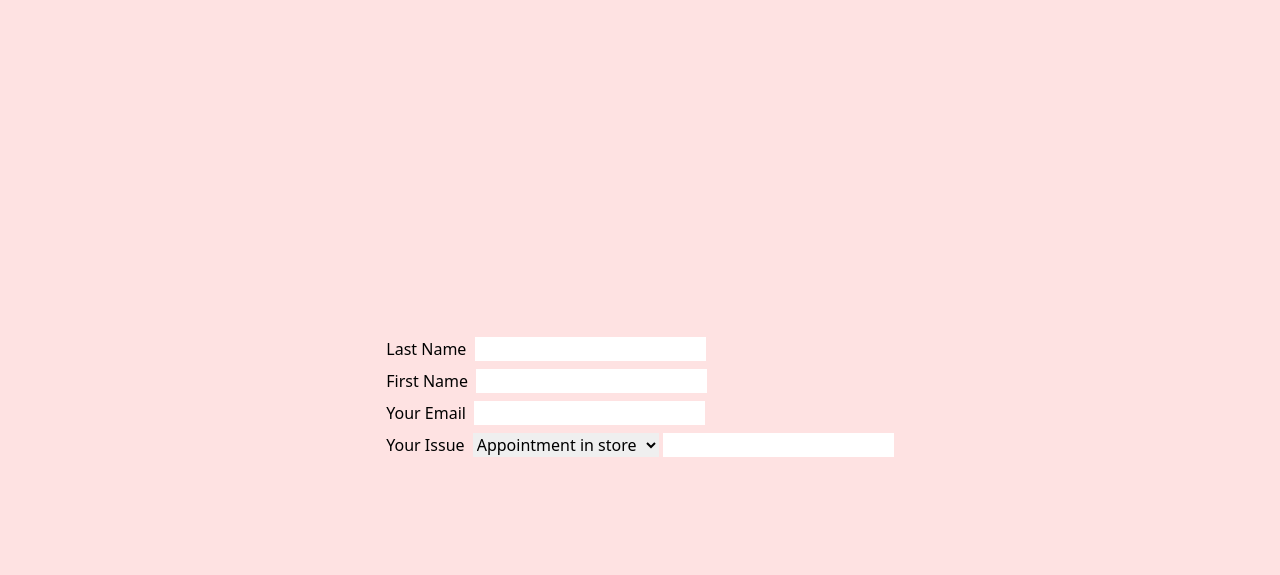
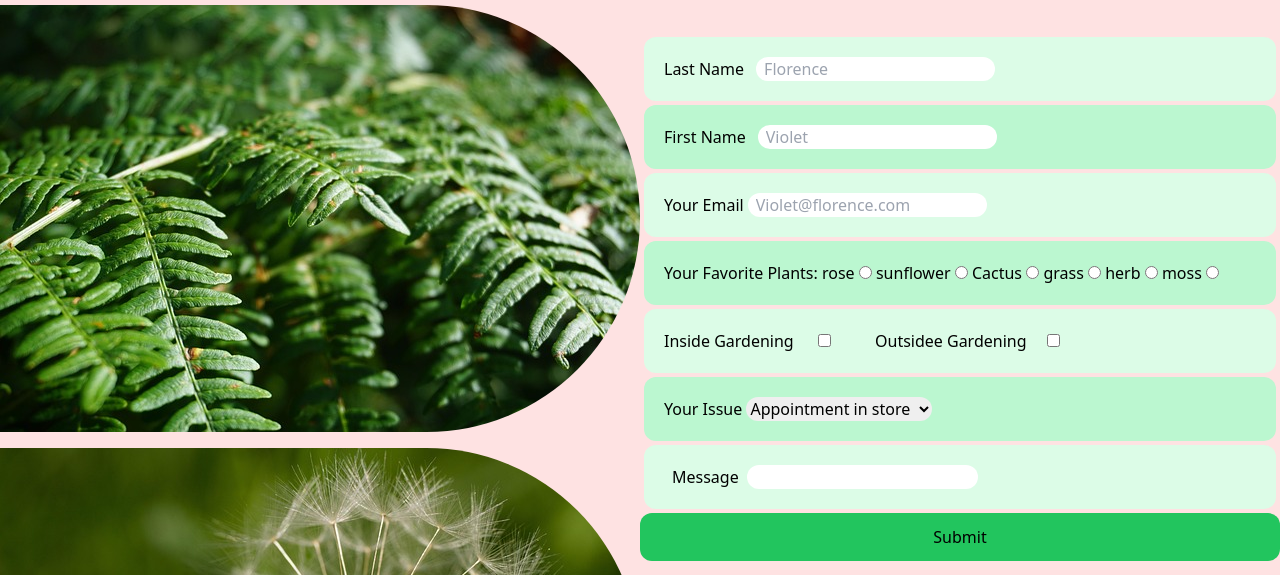
Before and after one commit to adrianny90/TailwindCss, a plain HTML site: page index.html in a window 1280 px wide. Shown: the part 2331-2906 px from the top of the page. Drawn offline with nearby package versions, Linux system fonts and the light colour scheme.

Commit message:
accaptable_vesion

```diff
--- a/index.html
+++ b/index.html
@@ -182,37 +182,67 @@
         </div>
       </section>
       <!-- Contact section -->
-      <section id="contact" class="h-screen flex items-center justify-center bg-red-100">
+      <section id="contact" class="h-max bg-red-100">
 
-        <form action="" class= "">
-          <div class=" flex-row">
-          <div><label for="t1" >Last Name</label>
-             <input type="text"hover: id="t1" class=" m-1 hover: ">
+        <!--here Damian begins to work-->
+        <!--seperating section div-->
+              <div class="grid grid-cols-6 text-md ">
+                         <!--flexdiv with 2 divs for imgs-->
+                        <div class="col-start-1 col-end-4">
+                                    <div class=""> <img class="mt-2 rounded-e-full" src="farn.jpg" alt="this is a picure of a plant"></div>
+                                    <div class=""> <img class="mt-4 rounded-e-full" src="Pusteblume.jpg" alt="this a picture of a plant"></div>
+
                         </div>
-          <div>
-          <label for="t2" >First Name</label>
-              <input type="hover:" id="t2" class=" m-1 hover: ">
+
+
+                        <!--here form c-ontainer start-->
+                        <div class="col-start-4 col-end-7">
+                          <!-- <form action="" class= "w-auto h-screen mt-8 ml-5  bg-slate-900"> -->
+                              <div class="row-start-1 row-end-4 mt-10">
+                                        <div class="row-start-2 p-5 bg-green-100 m-1 rounded-xl"> <label for="t1" >Last Name</label><input placeholder="Florence" class="rounded-xl pl-2 ml-3  hover:bg-rose-100" type="text" id="t1"> </div>
+
+                                        <div class="p-5 bg-green-200 m-1 rounded-xl" ><label for="t2" >First Name</label><input placeholder="Violet" type="hover:" id="t2" class="rounded-xl pl-2 ml-3  hover:bg-rose-100 "> </div>
+
+                                        <div class="p-5 bg-green-100 m-1 rounded-xl"><label for="e"  >Your Email</label><input placeholder="Violet@florence.com " id="e" class="rounded-xl pl-2  ml-1  hover:bg-rose-100 "> </div>
+
+                                        <div class="p-5 bg-green-200 m-1 rounded-xl">Your Favorite Plants:
+                                        <label for="fp1">rose</label> <input type="radio" id="fp1">
+                                        <label for="fp2">sunflower</label> <input type="radio" id="fp2">
+                                        <label for="fp3">Cactus</label>    <input type="radio" id="fp3">
+                                        <label for="fp4">grass</label>     <input type="radio" id="fp4">
+                                        <label for="fp5">herb</label>      <input type="radio" id="fp5">
+                                        <label for="fp6">moss</label>       <input type="radio" id="fp6">
                                         </div>
-          <label for="e"  >Your Email</label>
-               <input type=""hover: id="e" class=" m-1 hover: "  >
 
-          <div>
+                                        <div class="p-5 bg-green-100 m-1 rounded-xl">
+                                        <label for="ig">Inside Gardening</label> <input class="ml-5" type="checkbox" name="insidegardening" id="ig"> <label class="ml-10" for="ig">Outsidee Gardening</label><input class="ml-5"  type="checkbox" name="insidegardening" id="og">
+                                        </div>
+
+                                        <div class="p-5 bg-green-200 m-1 rounded-xl">
                                         <label for="su" >Your Issue</label>
-          <select type="select" id="su" class="m-1 hover: ">
+                                            <select class="rounded-xl" type="select" id="su" class=" ">
                                                           <option value="appointmentS">Appointment in store</option>
                                                           <option value="appointmenth">Appointment at home</option>
                                                           <option value="plantAdvice">Advice for Plants</option>
                                                           <option value="Voucher">Buy a Voucher</option>
                                                           <option value="apply">Apply for a Job</option>
                                                           <option value="else">else</option>
+                                            </select>
                                         </div>
-          <div>
-            <label for="ms">Message</label>
-                  <input type="text" id="ms">
+
+                                         <div class="p-5 bg-green-100 m-1 rounded-xl"><label class="p-2" for="ms">Message</label><input class="rounded-xl type="text" id="ms"></div>
+                                         <div class="grid col-span-12"><button class="hover:bg-green-700 p-3 bg-green-500 rounded-xl">Submit</button></div>
+                                         <div class="mt-5 flex justify-around">
+                                        <div class="ml-5" > <img src="instagram_2111463.png" alt="" width=50px></div><div><img src="world_16022885.png" width="50px" alt=""></div><div><img src="facebook_1400827.png" width="50px" alt=""></div><div><img src="anonymous-8291092_640.png" width=50px alt=""></div>
                                          </div>
-        </form>
+
+                              </div>
+                           <!-- </form> -->
+                        </div>
+
                </div>
       </section>
+      <!--here Damian stops-->
       <script>
         // Generic tailwind script
         tailwind.config = {
```
Also changed, not shown: Pusteblume.jpg (added), anonymous-8291092_640.png (added), facebook_1400827.png (added), farn.jpg (added), iceland-3824494_640.jpg (added), instagram_2111463.png (added), world_16022885.png (added). Lines whose indentation alone changed are shown as unchanged.
